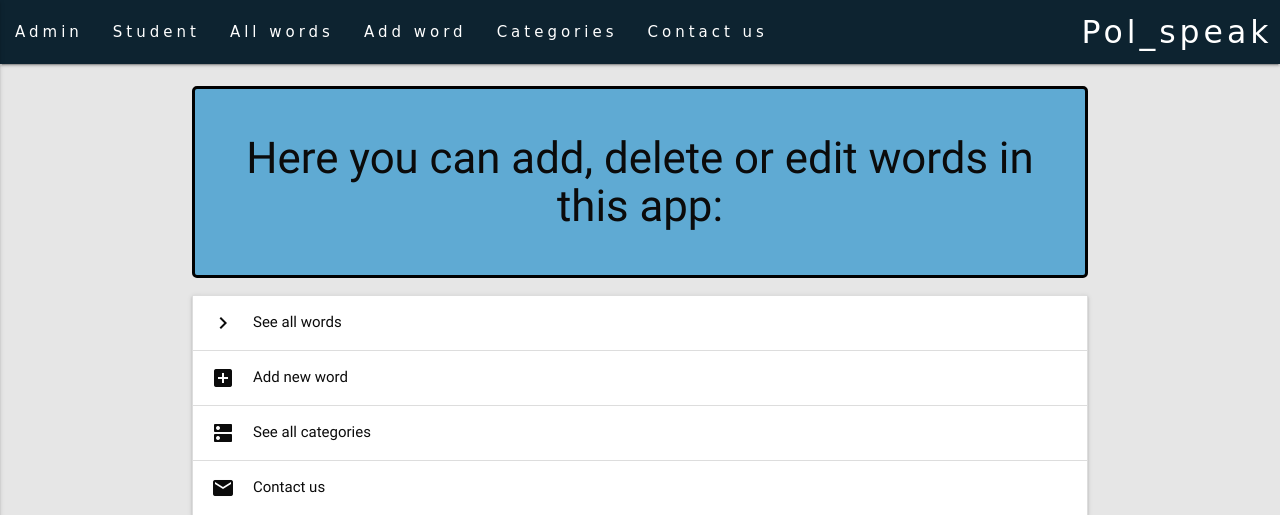
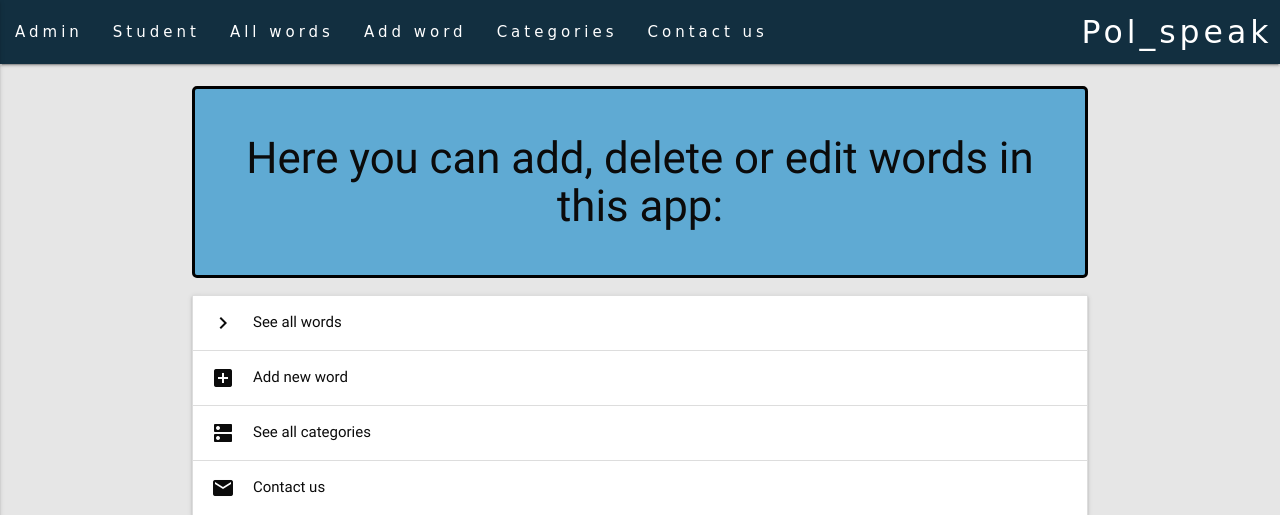
Before and after one commit to MrColorado35/pol_speak, a Flask app: page /admin in a window 1280 px wide. Shown: the top 515 px of the page. Run offline with Flask 2, Linux system fonts and the light colour scheme; some libraries are stand-ins or nearby versions; some web fonts are replaced.

Commit message:
change color of the navbar

```diff
--- a/static/css/style.css
+++ b/static/css/style.css
@@ -20,7 +20,7 @@ body {
 }
 
 .bg-drk {
-	background-color: #0d2330;
+	background-color: #122f40;
 	color: aliceblue;
 }
 
```
